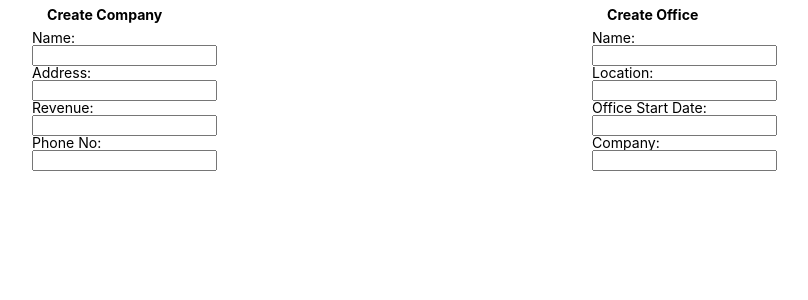
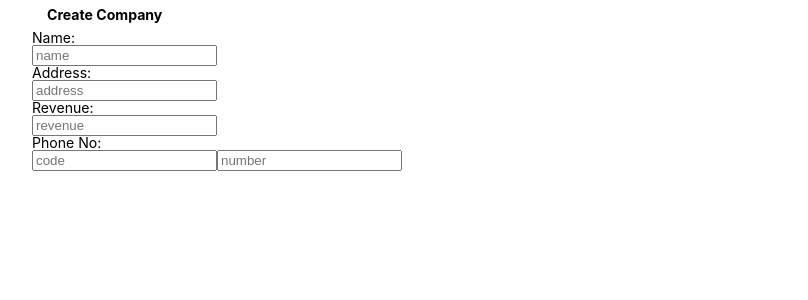
Before and after one commit to azhariemuhammad/prospace-test, a React (Create React App) app: page / in a window 1280 px wide. Shown: the top 300 px of the page, without its empty margins (128-936 px from the left). Built offline with nearby package versions, Linux system fonts and the light colour scheme; the HTML template or start-up script is replaced by a standard one.

Commit message:
adding new component fieldgroup

```diff
--- /dev/null
+++ b/src/components/form/FieldGroup.component.jsx
@@ -0,0 +1,60 @@
+import React from 'react';
+
+export class FieldGroup extends React.Component {
+  constructor(props) {
+    super(props);
+  }
+
+  onTextChanged(event) {
+    console.log(event.target.value)
+    const value = event.target.value
+    this.props.callbackParent(value)
+  }
+
+  doubleInput() {
+    return (
+      <div>
+        <label>{this.props.label}</label>
+        <br />
+        <span>
+          <input
+            type="text"
+            name={this.props.name}
+            value={this.props.name}
+            placeholder={this.props.placeholder}
+            onChange={(e) => this.onTextChanged(e)}
+          />
+          <input
+            type="text"
+            name={this.props.name}
+            value={this.props.name}
+            placeholder={this.props.placeholder1}
+            onChange={(e) => this.onTextChanged(e)}
+          />
+        </span>
+      </div>
+    )
+  }
+
+  regulerInput() {
+    return (
+      <div>
+        <label>{this.props.label}</label>
+        <br />
+        <input
+          type="text" name={this.props.name}
+          value={this.props.name}
+          placeholder={this.props.placeholder}
+          onChange={(e) => this.onTextChanged(e)} />
+      </div>
+    );
+  }
+  render() {
+    return (
+      <div>
+        { (!this.props.doubleInput) ? this.regulerInput() : this.doubleInput()}
+      </div>
+    );
+  }
+
+};
--- /dev/null
+++ b/src/components/form/index.js
@@ -0,0 +1,5 @@
+import {FieldGroup} from './FieldGroup.component'
+
+export {
+  FieldGroup
+}
--- a/src/pages/overview-page/index.jsx
+++ b/src/pages/overview-page/index.jsx
@@ -1,44 +1,70 @@
 import React from "react";
+
+import { FieldGroup } from "../../components/form/index";
+
 import "./style.css";
 
-export const OverviewPage = () => {
-
-  const FieldGroup = ({name}) => {
-    return (
-      <div>
-        <label htmlFor={name}>{name}:</label>
-        <br/>
-        <input type="text" name={name}/>
-      </div>
-    )
+export class OverviewPage extends React.Component {
+  constructor() {
+    super();
+    this.state = {
+      name: '',
+      address: '',
+      revenue: '',
+      phone: ''
+    };
   }
 
+  onChildChanged(property, newState) {
+    if (property === 'name') {
+      this.setState({ name: newState })
+    }
+    if (property === 'address') {
+      this.setState({ address: newState })
+    }
+    if (property === 'revenue') {
+      this.setState({ revenue: newState })
+    }
+    console.log(property, newState)
+  }
 
+  render() {
     return (
       <div className="container">
         <div className="box left">
           <div className="title">
             <h1>Create Company</h1>
           </div>
-        <form className="" action="">
-          <FieldGroup name="Name" />
-          <FieldGroup name="Address" />
-          <FieldGroup name="Revenue" />
-          <FieldGroup name="Phone No" />
-        </form>
-      </div>
-
-      <div className="box right">
-        <div className="title">
-          <h1>Create Office</h1>
-        </div>
-        <form className="" action="">
-          <FieldGroup name="Name" />
-          <FieldGroup name="Location" />
-          <FieldGroup name="Office Start Date" />
-          <FieldGroup name="Company" />
+          <form className="box left" action="">
+            <FieldGroup
+              label="Name:"
+              placeholder="name"
+              initialValue={this.state.name}
+              callbackParent={(newState) => this.onChildChanged('name', newState) }
+            />
+            <FieldGroup
+              label="Address:"
+              placeholder="address"
+              initialValue={this.state.address}
+              callbackParent={(newState) => this.onChildChanged('address', newState) }
+            />
+            <FieldGroup
+              label="Revenue:"
+              placeholder="revenue"
+              initialValue={this.state.revenue}
+              callbackParent={(newState) => this.onChildChanged('revenue', newState) }
+            />
+            <FieldGroup
+              label="Phone No:"
+              doubleInput={true}
+              placeholder="code"
+              placeholder1="number"
+              initialValue={this.state.phone}
+              callbackParent={(newState) => this.onChildChanged('phone', newState) }
+            />
           </form>
         </div>
       </div>
     );
-};
+  }
+}
```
Also changed, not shown: 2 other files (tests, documents, lock files or other folders). Lines whose indentation alone changed are shown as unchanged.
